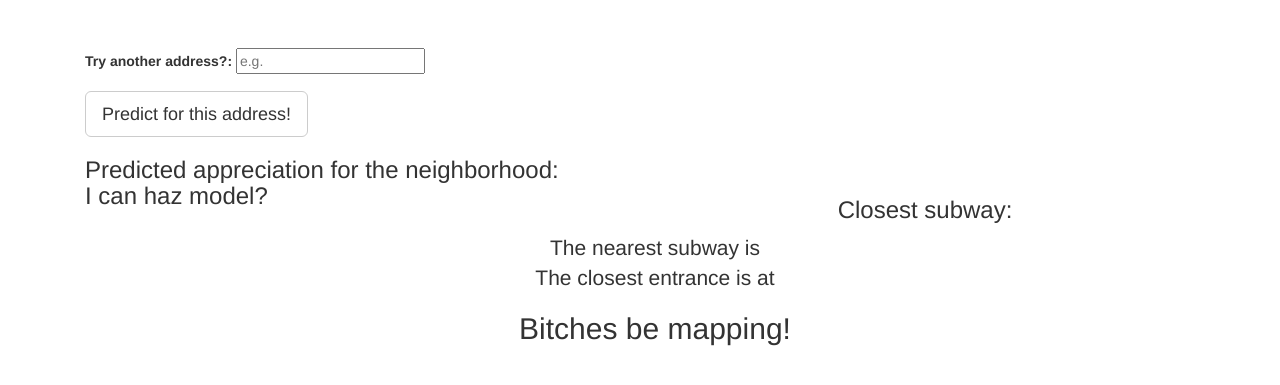
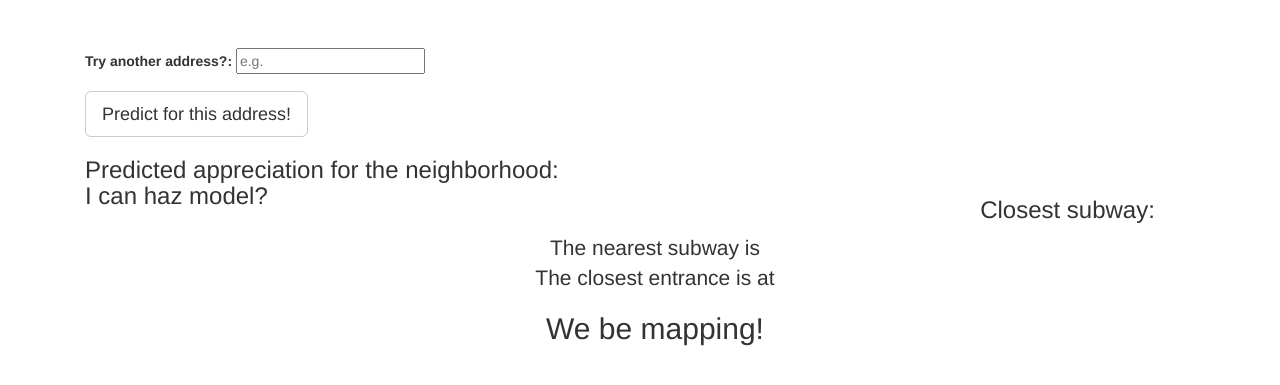
Before and after one commit to zkermish/iAppreciateNYC, a Flask app: template app/templates/output.html in a window 1280 px wide. Shown: the part 215-600 px from the top of the page. Run offline with Flask 2, Linux system fonts and the light colour scheme; the template is opened without the code that fills it, so the values that code supplies are empty; some libraries are stand-ins or nearby versions.

Commit message:
Demoed version of iAppreciateNYC

```diff
--- a/app/templates/output.html
+++ b/app/templates/output.html
@@ -79,7 +79,7 @@
       <script src="static/js/bootstrap.min.js"></script>
 
        <div call="row">
-       <div class="col-md-6">
+       <div class="col-lg-9">
          <h3>Predicted appreciation for the neighborhood:<br>
          I can haz model?</h3>
         {{ line_chart.render()|safe }}
@@ -96,7 +96,7 @@
             The closest entrance is at {{stair}}</p>
           {{mymap.html}}
 
-          <h2> Bitches be mapping!</h2>
+          <h2> We be mapping!</h2>
 
         </div>
 
```
Also changed, not shown: app/views.py (+13 -1 lines).
